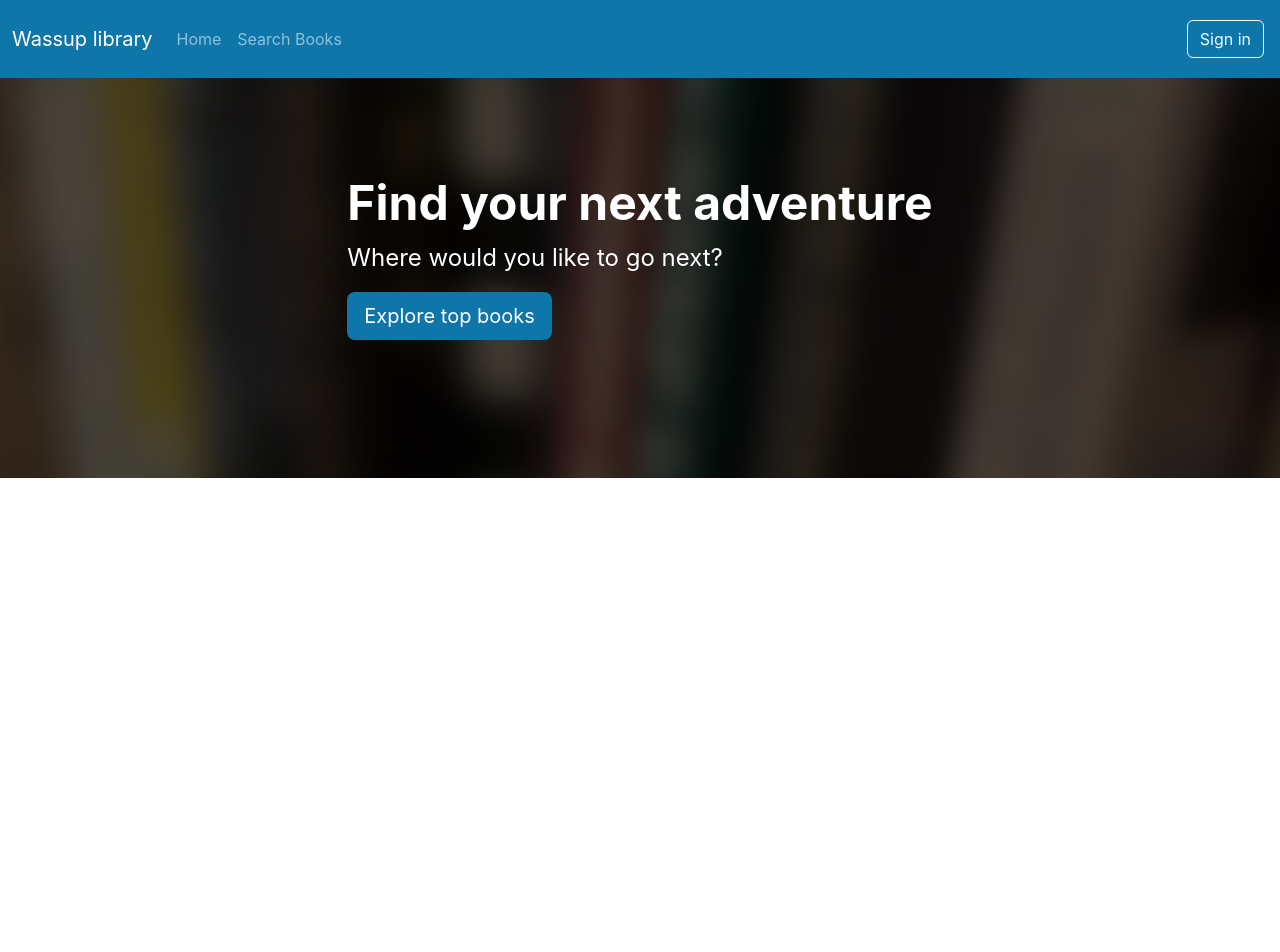
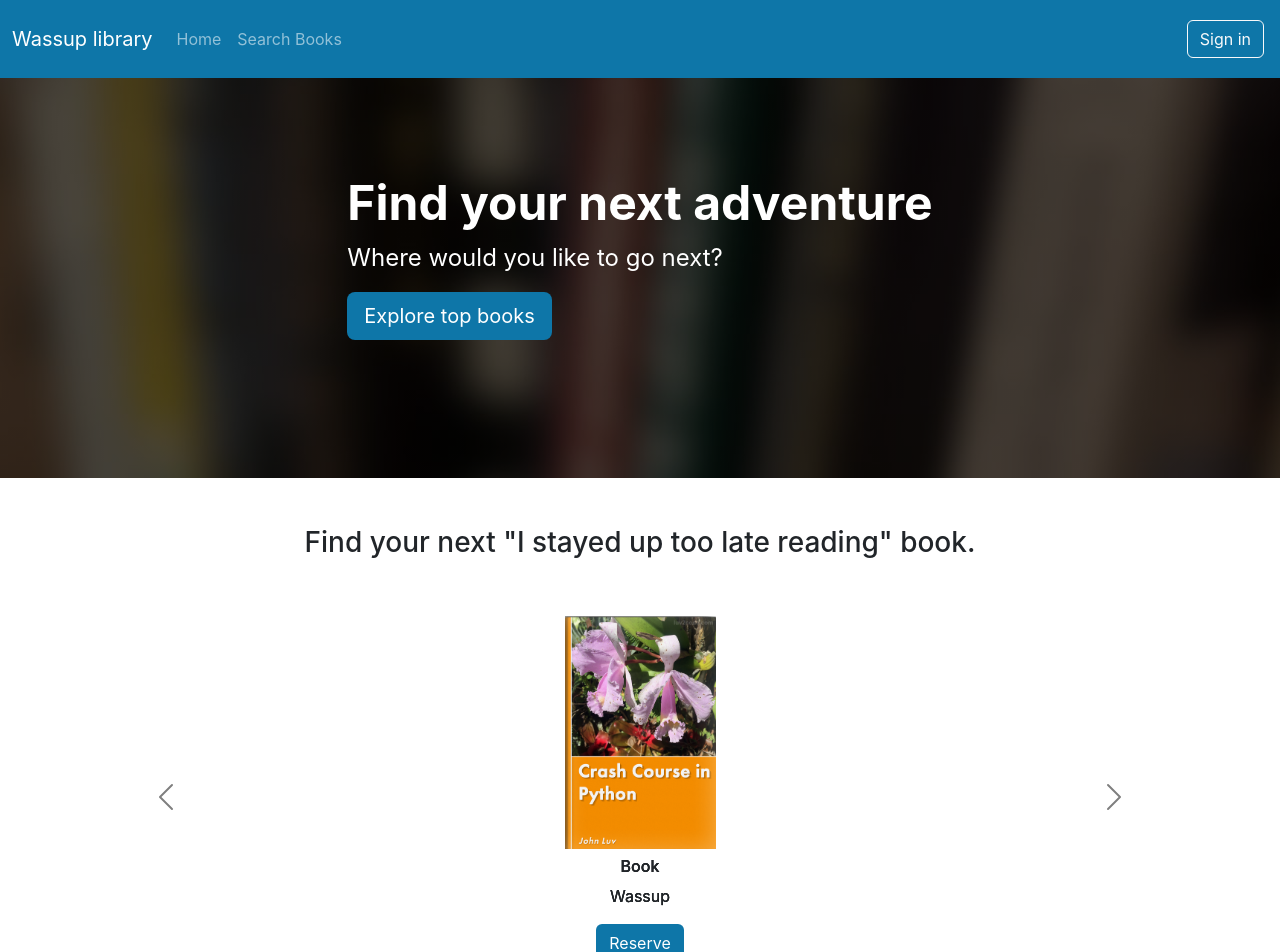
Before and after one commit to Jambbo/LibraryApp-Frontend, a React (Create React App) app: page / in a window 1280 px wide. Shown: the top 952 px of the page. Before the commit the page ends 800 px from the top, so only its background shows below. Built offline with nearby package versions, Linux system fonts and the light colour scheme.

Commit message:
Carousel added for HomePage for Desktop and Mobile

```diff
--- a/src/App.tsx
+++ b/src/App.tsx
@@ -2,12 +2,14 @@
 import { Navbar } from './layouts/NavbarAndFooter/Navbar';
 import './App.css';
 import { ExploreTopBooks } from './layouts/NavbarAndFooter/HomePage/ExploreTopBooks';
+import { Carousel } from './layouts/NavbarAndFooter/HomePage/Carousel';
 
 function App() {
   return (
     <div>
       <Navbar/>
       <ExploreTopBooks/>
+      <Carousel/>
     </div>
   );
 }
--- /dev/null
+++ b/src/layouts/NavbarAndFooter/HomePage/Carousel.tsx
@@ -0,0 +1,103 @@
+
+export const Carousel = () => {
+    return (
+        <div className="container mt-5" style={{ height: 550 }}>
+            <div className="homepage-carousel-title">
+                <h3>Find your next "I stayed up too late reading" book. </h3>
+            </div>
+            <div id="carouselExampleControls" className="carousel carousel-dark slide mt-5
+                d-none d-lg-block" data-bs-interval="false">
+
+                {/*Desktop*/}
+                <div className="carousel-inner">
+                    <div className="carousel-item active">
+                        <div className="row d-flex justify-content-center align-items-center">
+                            <div className="col-xs-6 col-sm-6 col-md-4 col-lg-3 mb-3">
+                                <div className="text-center">
+                                    <img
+                                        src={require('./../../../Images/BooksImages/book-luv2code-1000.png')}
+                                        width='151'
+                                        height='233'
+                                        alt="book"
+                                    />
+                                    <h6 className="mt-2">Book</h6>
+                                    <p>Wassup</p>
+                                    <a className="btn-main-color text-white" href="#">Reserve</a>
+                                </div>
+                            </div>
+                        </div>
+                    </div>
+
+                    <div className="carousel-item active">
+                        <div className="row d-flex justify-content-center align-items-center">
+                            <div className="col-xs-6 col-sm-6 col-md-4 col-lg-3 mb-3">
+                                <div className="text-center">
+                                    <img
+                                        src={require('./../../../Images/BooksImages/book-luv2code-1000.png')}
+                                        width='151'
+                                        height='233'
+                                        alt="book"
+                                    />
+                                    <h6 className="mt-2">Book</h6>
+                                    <p>Wassup</p>
+                                    <a className="btn-main-color text-white" href="#">Reserve</a>
+                                </div>
+                            </div>
+                        </div>
+                    </div>
+                    <div className="carousel-item active">
+                        <div className="row d-flex justify-content-center align-items-center">
+                            <div className="col-xs-6 col-sm-6 col-md-4 col-lg-3 mb-3">
+                                <div className="text-center">
+                                    <img
+                                        src={require('./../../../Images/BooksImages/book-luv2code-1000.png')}
+                                        width='151'
+                                        height='233'
+                                        alt="book"
+                                    />
+                                    <h6 className="mt-2">Book</h6>
+                                    <p>Wassup</p>
+                                    <a className="btn main-color text-white" href="#">Reserve</a>
+                                </div>
+                            </div>
+                        </div>
+                    </div>
+                    <div>
+
+                    </div>
+                    <button className="carousel-control-prev" type="button"
+                        data-bs-target="#carouselExampleControls" data-bs-slide="prev">
+                        <span className="carousel-control-prev-icon" aria-hidden='true'></span>
+                        <span className="visually-hidden">Previous</span>
+                    </button>
+                    <button className="carousel-control-next" type="button"
+                        data-bs-target="#carouselExampleControls" data-bs-slide="next">
+                        <span className="carousel-control-next-icon" aria-hidden='true'></span>
+                        <span className="visually-hidden">Next</span>
+                    </button>
+                </div>
+            </div>
+            {/*Mobile*/}
+            <div className="d-lg-none mt-3">
+                <div className="row d-flex justify-content-cetner align-items-center">
+                    <div className="text-center">
+                        <img
+                            src={require('./../../../Images/BooksImages/book-luv2code-1000.png')}
+                            width='151'
+                            height='233'
+                            alt="book"
+                        />
+                        <h6 className="mt-2">
+                            <b>Book</b>
+                        </h6>
+                        <p>Wassup</p>
+                        <a className="btn main-color text-white" href="#">Reserve</a>
+                    </div>
+                </div>
+            </div>
+            <div className="homepage-carousel-title mt-3">
+                <a className="btn btn-outline-secondary btn-lg" href="#">View More</a>
+            </div>
+        </div>
+    );
+}
```
